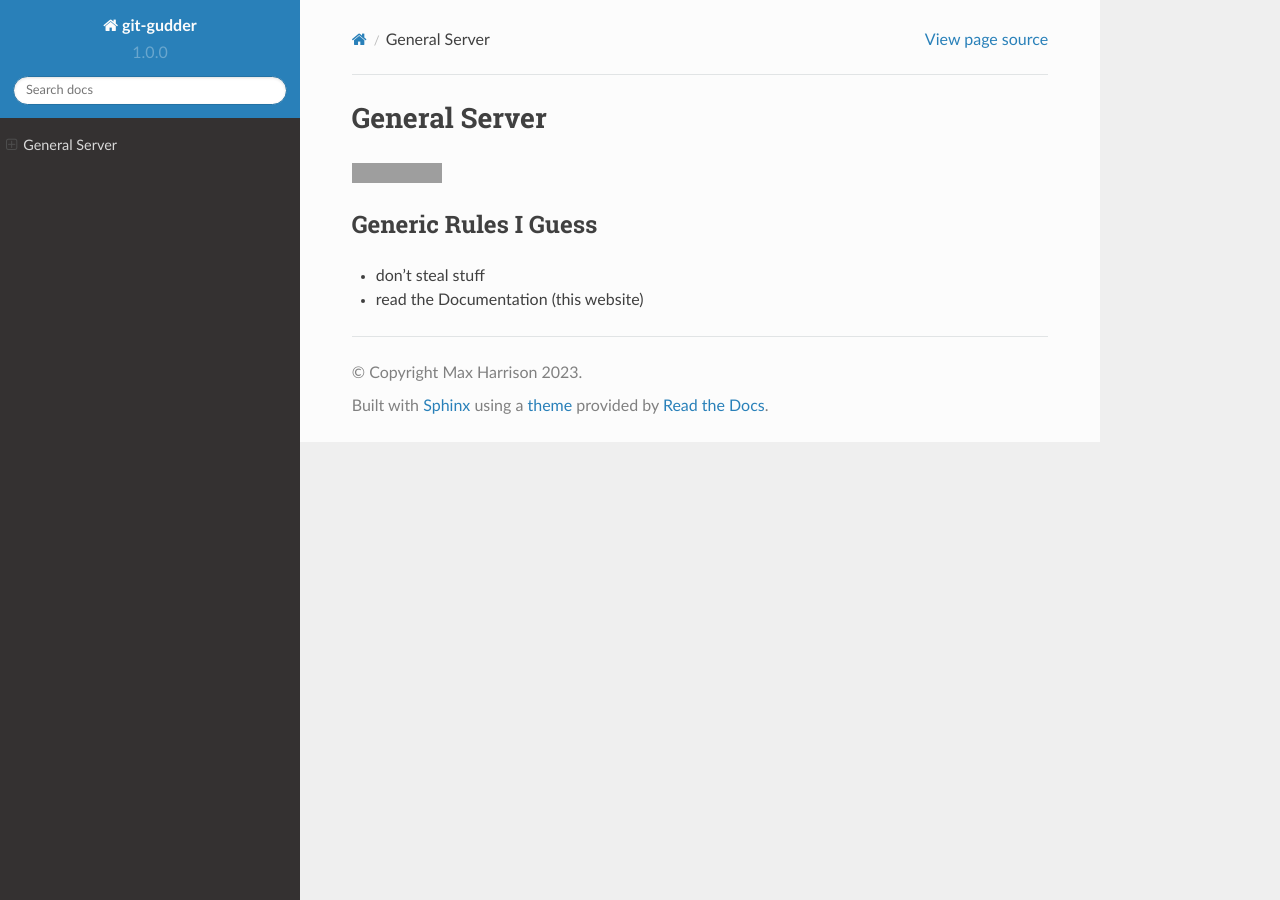
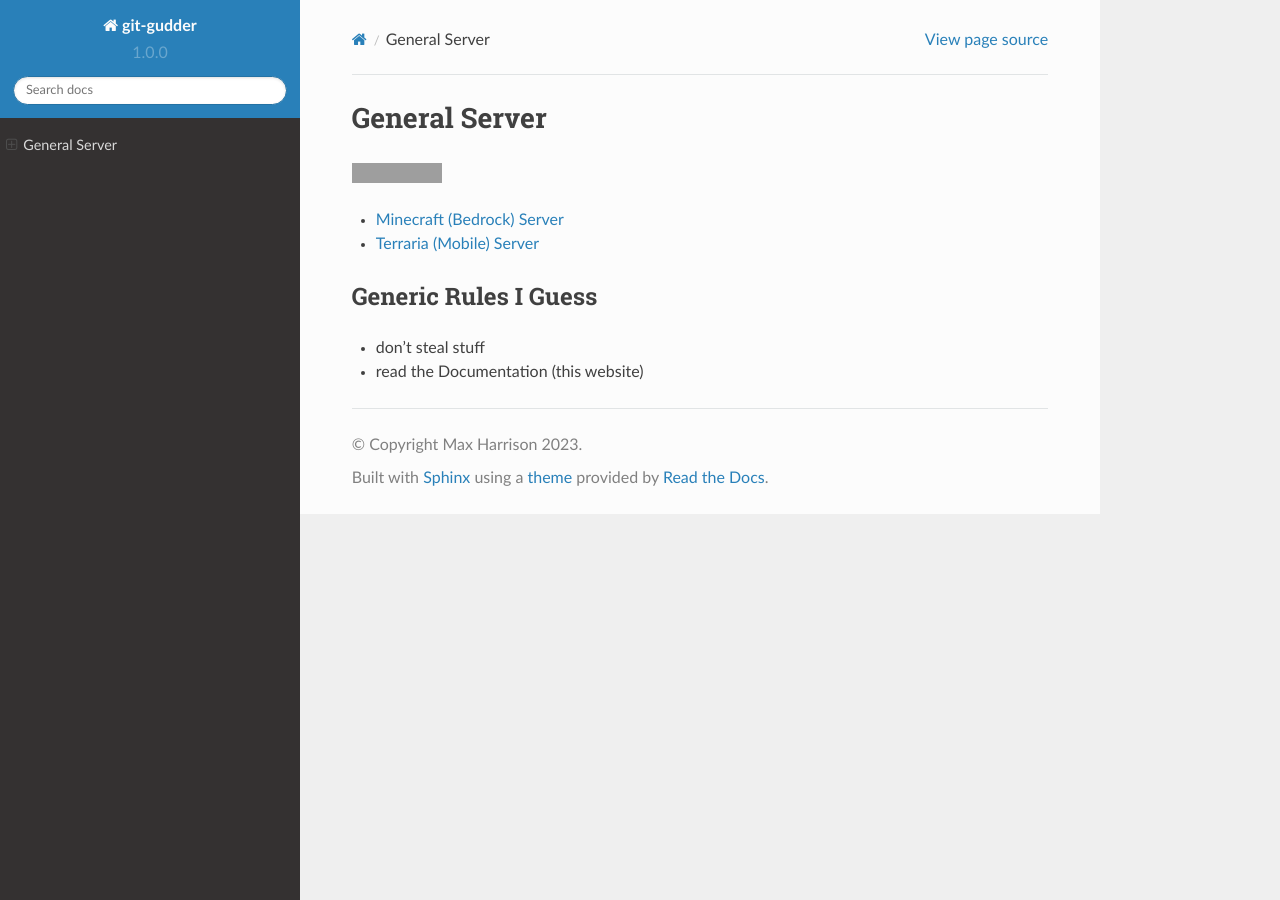
Before and after one commit to Cornelius-Figgle/git-gudder, a Sphinx documentation site: the page built from docs/source/game-servers/index.md, in a window 1280 px wide. Built offline with Sphinx 7.4.7 and the Read the Docs theme 2.0.0, drawn with Linux system fonts in a browser that asks for light colours; pages that are not in the unit, such as notebooks, are missing from menus; grey boxes are pictures that could not be loaded.

Commit message:
more folders?

````diff
--- a/docs/source/game-servers/index.md.md
+++ b/docs/source/game-servers/index.md
@@ -1,6 +1,12 @@
 # General Server
 
 [![Documentation Status](https://readthedocs.org/projects/git-gudder/badge/?version=latest)](https://git-gudder.readthedocs.io/en/latest/?badge=latest)
+
+```{toctree}
+:maxdepth: 1
+minecraft-server
+terraria-server
+```
 
 ## Generic Rules I Guess
 
````
Also changed, not shown: docs/source/index.md (+1 -1 lines).
